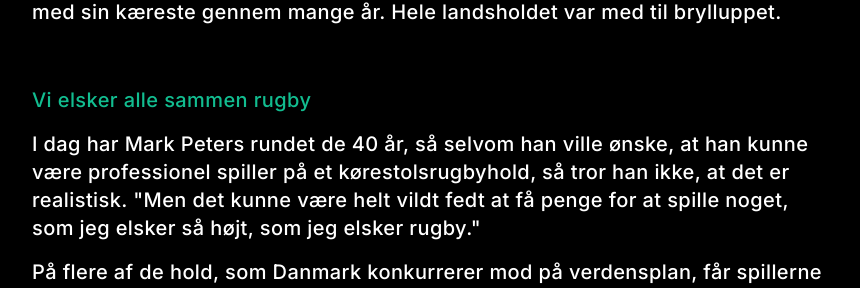
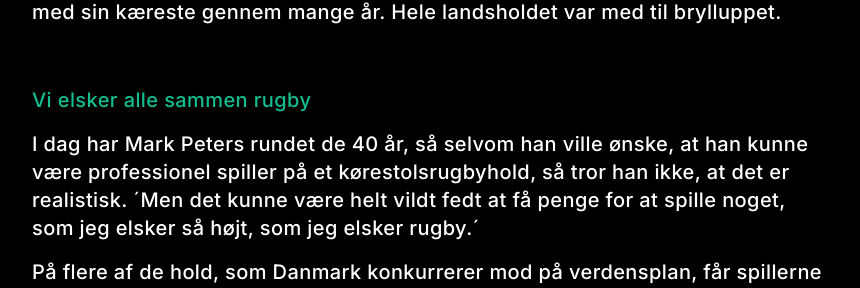
Before and after one commit to anetacamo/twoworlds, a Next.js app: page /mark in a window 1280 px wide. Shown: the part 2431-2719 px from the top of the page, without its empty margins (208-1068 px from the left). Built offline with nearby package versions, Linux system fonts and the light colour scheme.

Commit message:
removed quotes

```diff
--- a/src/app/mark/page.js
+++ b/src/app/mark/page.js
@@ -155,9 +155,9 @@ export default function Claudine() {
               <p>
                 I dag har Mark Peters rundet de 40 år, så selvom han ville
                 ønske, at han kunne være professionel spiller på et
-                kørestolsrugbyhold, så tror han ikke, at det er realistisk. "Men
+                kørestolsrugbyhold, så tror han ikke, at det er realistisk. ´Men
                 det kunne være helt vildt fedt at få penge for at spille noget,
-                som jeg elsker så højt, som jeg elsker rugby."
+                som jeg elsker så højt, som jeg elsker rugby.´
               </p>
               <p>
                 På flere af de hold, som Danmark konkurrerer mod på verdensplan,
```
